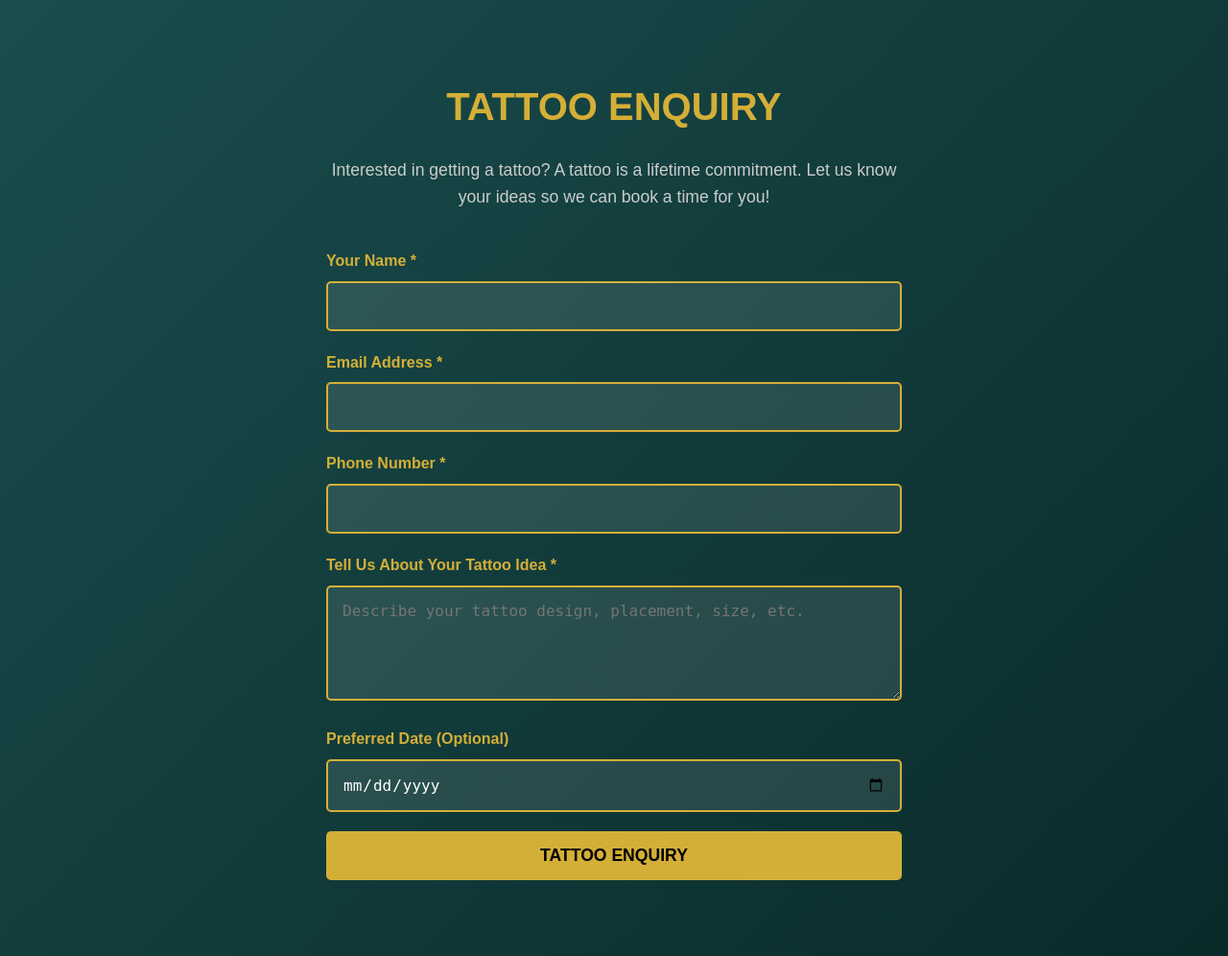
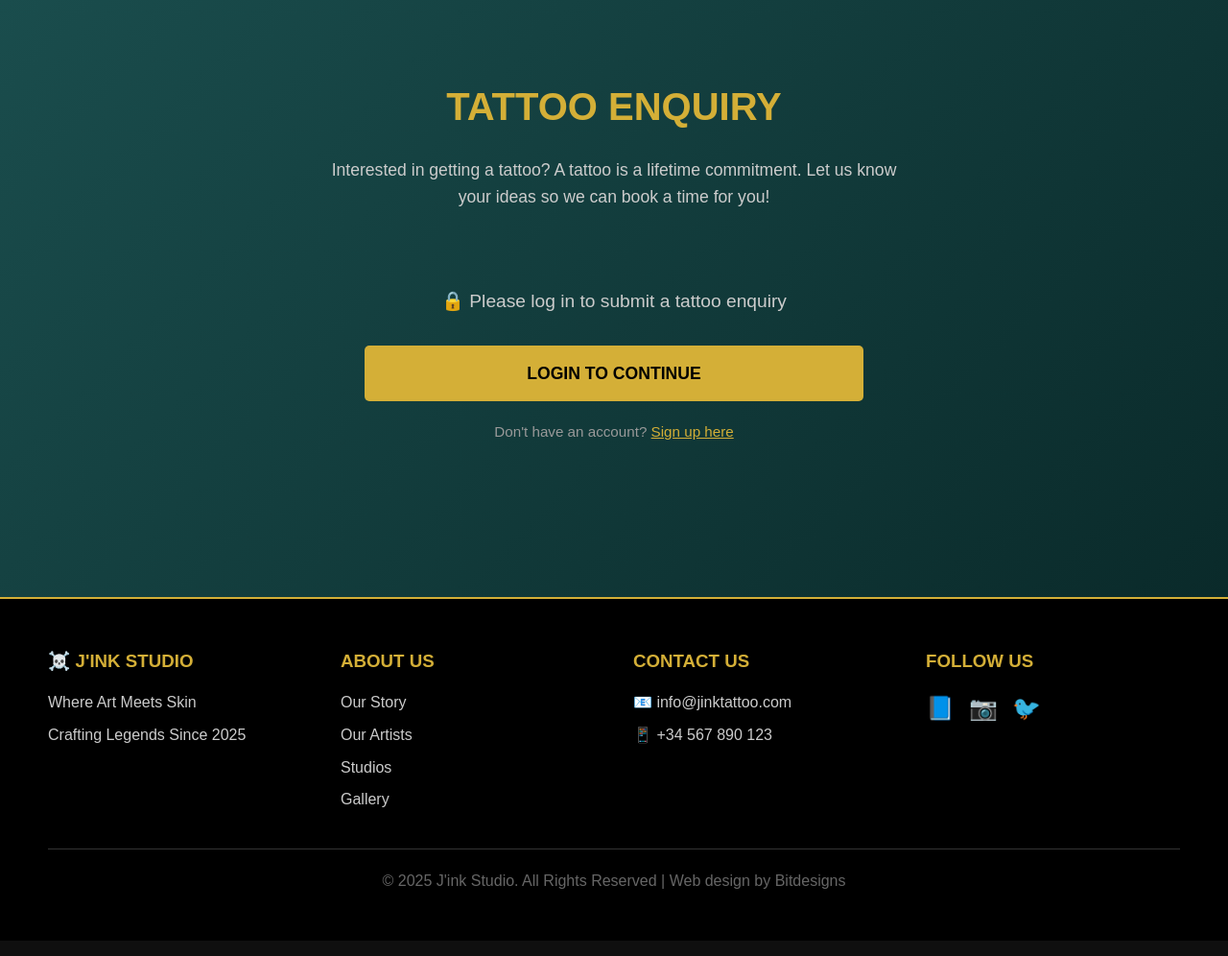
Before and after one commit to cld610101010110-lgtm/tats, a Django app: page /appointments/landing/ in a window 1280 px wide. Shown: the part 2553-3549 px from the top of the page at 96% size. Run offline with Django 5.2, Linux system fonts and the light colour scheme; data comes from the database, SQL or seed files in the repository; tables that the repository leaves empty hold one stand-in row (values such as "Sample post"); grey boxes marked "Sample" are stand-in pictures.

Commit message:
Fix navigation, security, and UI consistency for J'INK TATTOO STUDIO
FIXES:
1. Dashboard Navigation Button
   - Changed landing page Dashboard link from "#dashboard" anchor to proper URL
   - Now correctly navigates to {% url 'appointments:index' %}
   - Dashboard link only shows when user is authenticated

2. Enquiry Form Security
   - Added @login_required decorator to enquiry_submit view
   - Enquiry form now requires authentication
   - Unauthenticated users see login prompt with clear call-to-action
   - Login redirect includes ?next parameter to return to enquiry form

3. Navigation Consistency
   - Standardized navigation across all pages (landing, dashboard, login, register)
   - Conditional navigation based on authentication status:
     * Authenticated: Dashboard, Styles, Artists, Logout
     * Unauthenticated: Styles, Artists, Login
   - Dashboard navigation includes Manage link for staff users
   - All pages maintain consistent black/gold theme

THEME CONSISTENCY:
- Dashboard already matches landing page black/gold aesthetic
- Login and register pages already have matching theme
- All client-facing pages use consistent:
  * Background: #0a0a0a (black)
  * Primary accent: #d4af37 (gold)
  * Typography: Rock Salt (headings), Montserrat (body)
  * Border styling: 2px solid #d4af37

USER EXPERIENCE IMPROVEMENTS:
- Clear security messaging for protected content
- Seamless navigation flow between pages
- Consistent visual identity across entire application
- Better authentication state awareness

```diff
--- a/ProjectSirGil - Copy/TattooAppointment/appointments/templates/appointments/landing.html
+++ b/ProjectSirGil - Copy/TattooAppointment/appointments/templates/appointments/landing.html
@@ -560,11 +560,17 @@
     <nav>
         <a href="{% url 'appointments:landing' %}" class="logo"> J'INK STUDIO </a>
         <ul>
-            <li><a href="#dashboard">Dashboard</a></li>
+            {% if user.is_authenticated %}
+            <li><a href="{% url 'appointments:index' %}">Dashboard</a></li>
+            {% endif %}
             <li><a href="#styles">Styles</a></li>
             <li><a href="#story">Our Story</a></li>
             <li><a href="#artists">Artists</a></li>
+            {% if user.is_authenticated %}
+            <li><a href="{% url 'appointments:logout' %}">Logout</a></li>
+            {% else %}
             <li><a href="{% url 'appointments:login' %}">Login</a></li>
+            {% endif %}
         </ul>
     </nav>
 
@@ -730,6 +736,7 @@
             <h2>TATTOO ENQUIRY</h2>
             <p>Interested in getting a tattoo? A tattoo is a lifetime commitment. Let us know your ideas so we can book a time for you!</p>
 
+            {% if user.is_authenticated %}
             <form method="POST" action="{% url 'appointments:enquiry_submit' %}">
                 {% csrf_token %}
                 <div class="form-group">
@@ -757,8 +764,21 @@
                     <input type="date" id="preferred_date" name="preferred_date">
                 </div>
 
-                <button type="submit" class="submit-btn">TATTOO ENQUIRY</button>
+                <button type="submit" class="submit-btn">SUBMIT ENQUIRY</button>
             </form>
+            {% else %}
+            <div style="padding: 40px; text-align: center;">
+                <p style="font-size: 1.2rem; margin-bottom: 30px; color: #ccc;">
+                    🔒 Please log in to submit a tattoo enquiry
+                </p>
+                <a href="{% url 'appointments:login' %}?next={{ request.path }}%23enquiry" class="submit-btn" style="display: inline-block; text-decoration: none;">
+                    LOGIN TO CONTINUE
+                </a>
+                <p style="margin-top: 20px; font-size: 0.95rem; color: #999;">
+                    Don't have an account? <a href="{% url 'appointments:register' %}" style="color: #d4af37; text-decoration: underline;">Sign up here</a>
+                </p>
+            </div>
+            {% endif %}
         </div>
     </section>
 
--- a/ProjectSirGil - Copy/TattooAppointment/appointments/templates/appointments/login.html
+++ b/ProjectSirGil - Copy/TattooAppointment/appointments/templates/appointments/login.html
@@ -223,7 +223,7 @@
                 <li><a href="{% url 'appointments:landing' %}#styles">Styles</a></li>
                 <li><a href="{% url 'appointments:landing' %}#artists">Artists</a></li>
                 <li><a href="{% url 'appointments:landing' %}#enquiry">Enquiry</a></li>
-                <li><a href="{% url 'appointments:register' %}">Register</a></li>
+                <li><a href="{% url 'appointments:register' %}">Sign Up</a></li>
             </ul>
         </nav>
 
--- a/ProjectSirGil - Copy/TattooAppointment/appointments/views.py
+++ b/ProjectSirGil - Copy/TattooAppointment/appointments/views.py
@@ -32,8 +32,9 @@ def landing_page(request):
     return render(request, 'appointments/landing.html', context)
 
 
+@login_required(login_url='appointments:login')
 def enquiry_submit(request):
-    """Handle tattoo enquiry form submission"""
+    """Handle tattoo enquiry form submission - LOGIN REQUIRED"""
     if request.method == 'POST':
         form = EnquiryForm(request.POST)
         if form.is_valid():
```
Also changed, not shown: ProjectSirGil - Copy/TattooAppointment/appointments/templates/appointments/index.html (+6 -2 lines).
